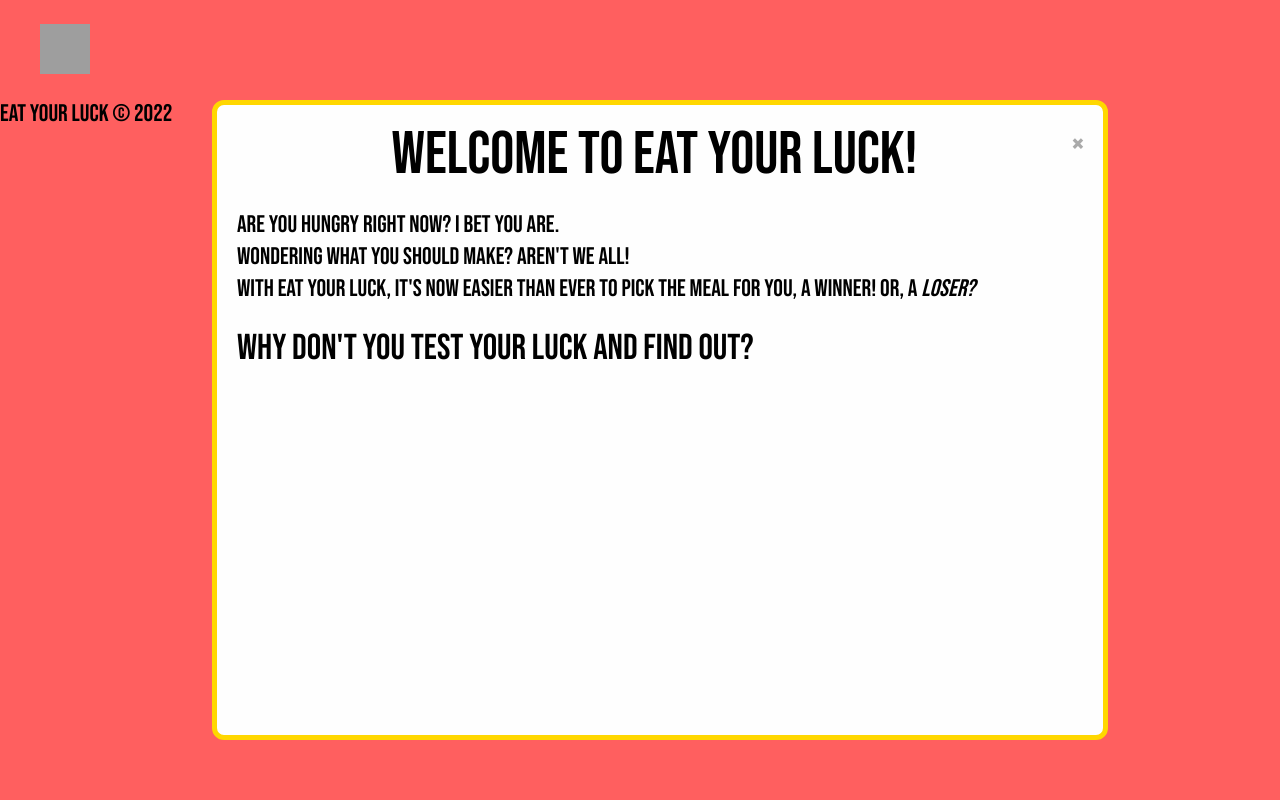
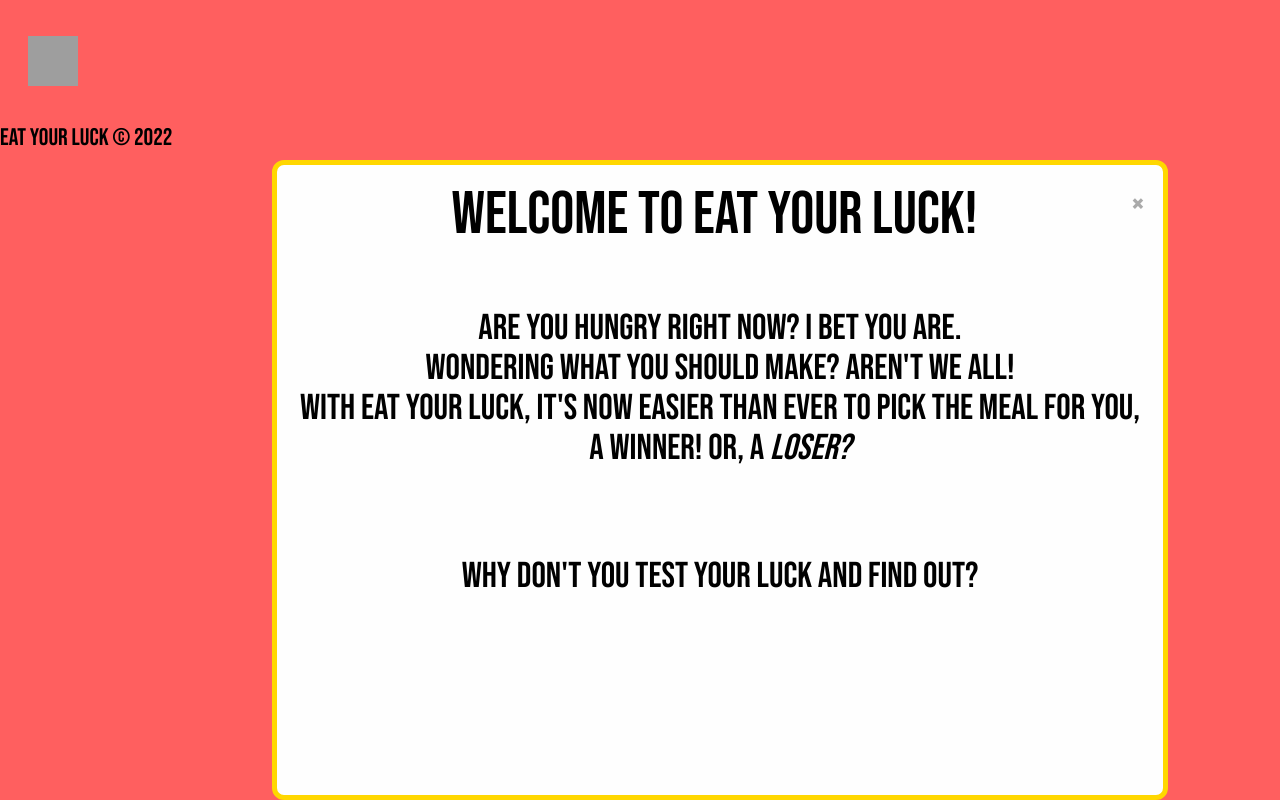
Before and after one commit to lillielovatt/eat-your-luck, a plain HTML site: page index.html in a window 1280 px wide. Both pictures are taken after a click on the picture 65 px from the left and 49 px from the top of the page. Drawn offline with nearby package versions, Linux system fonts and the light colour scheme; no server answers; grey boxes are pictures that could not be loaded.

Commit message:
added styles for cards

```diff
--- a/assets/css/style.css
+++ b/assets/css/style.css
@@ -52,7 +52,6 @@ img {
 /* Modal Content/Box */
 #modal-content {
     background-color: #fefefe;
-    margin: 20px;
     padding: 20px;
     border: 5px solid gold;
     /* width: 80%; */
--- a/index.html
+++ b/index.html
@@ -21,21 +21,23 @@
 <body>
     <header>
         <!-- maybe change padding?  -->
-        <div id="myModal" class="px-10 py-6">
+        <div id="myModal" class="px-1 py-1 sm:px-5 sm:py-3 md:py-9 md:px-7">
             <div class="modal-content">
                 <img class="modal-icon"
                     src="https://upload.wikimedia.org/wikipedia/commons/e/e1/Noun_Project_question_mark_icon_1101884_cc.svg">
-                <div class="modal hidden" id="modal-content">
+                <div class="modal hidden m-0 text-center md:m-20" id="modal-content">
                     <span class="close">&times;</span>
-                    <h2 class="text-center text-6xl">Welcome to Eat Your Luck!</h2>
+                    <h2 class="text-[80%] sm:text-4xl md:text-6xl">Welcome to Eat Your Luck!</h2>
                     <br>
-                    <p class="text-2xl">Are you hungry right now? I bet you are. <br> Wondering what you should make?
+                    <p class="text-lg sm:text-2xl md:text-4xl justify-center sm:mt-10 sm:mb-16">Are you hungry right
+                        now? I bet you are. <br>
+                        Wondering what you should make?
                         Aren't we all! <br> With Eat Your Luck,
                         it's now easier than ever to pick the meal for you, a winner! Or, a <span
                             class="italic">loser?</span>
                     </p>
                     <br>
-                    <p class="text-4xl">Why don't you test your luck and find out?</p>
+                    <p class="text-2xl sm:text-3xl md:text-4xl">Why don't you test your luck and find out?</p>
                 </div>
             </div>
         </div>
```
